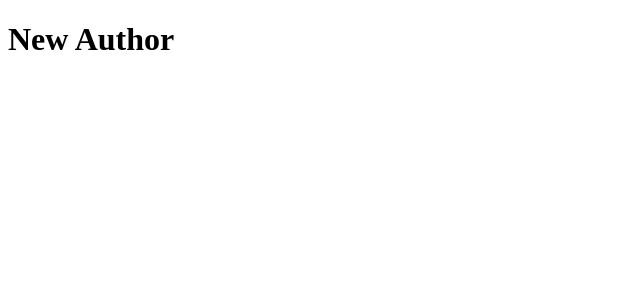
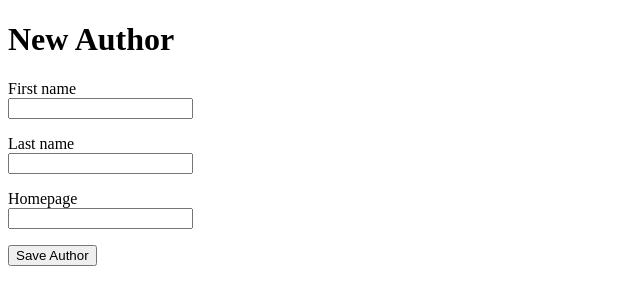
Before and after one commit to swt2-intro-exercise/rails-exercise-20-SanJSp, a Rails app: page /author/new in a window 1280 px wide. Shown: the top 305 px of the page, without its empty margins (0-640 px from the left). Run offline with Rails 7, Linux system fonts and the light colour scheme.

Commit message:
built first and last name fields as well as home page field for authors

```diff
--- a/app/views/author/new.html.erb
+++ b/app/views/author/new.html.erb
@@ -1,16 +1,21 @@
 <h1>New Author</h1>
-<%#= form_with scope: :author, local: true do |form| %>
-<!--  <p>-->
-<!--    <%#= form.label :title %><br>-->
-    <%#= form.text_field :title %>
-<!--  </p>-->
+<%= form_with scope: :author, local: true do |form| %>
+  <p>
+    <%= form.label :first_name %><br>
+    <%= form.text_field :first_name %>
+  </p>
 
-<!--  <p>-->
-<!--    <%#= form.label :text %><br>-->
-    <%#= form.text_area :text %>
-<!--  </p>-->
+  <p>
+    <%= form.label :last_name %><br>
+    <%= form.text_field :last_name %>
+  </p>
 
-<!--  <p>-->
-    <%#= form.submit %>
-<!--  </p>-->
-<%# end %>
+  <p>
+    <%= form.label :Homepage %><br>
+    <%= form.text_field :homepage %>
+  </p>
+
+  <p>
+    <%= form.submit %>
+  </p>
+<% end %>
```
